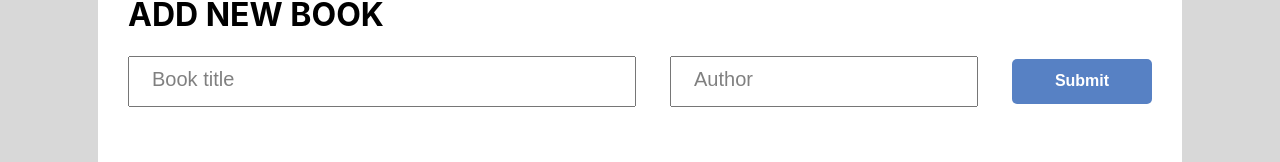
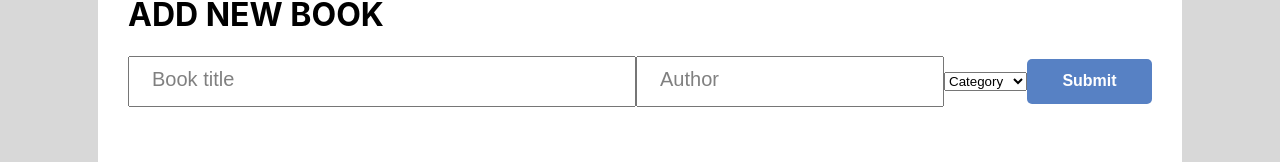
Before and after one commit to Mesi21/Library, a React (Create React App) app: page / in a window 1280 px wide. Shown: the part 147-309 px from the top of the page. Built offline with nearby package versions, Linux system fonts and the light colour scheme; no server answers.

Commit message:
:bug: fix add books to API

```diff
--- a/src/Components/AddBookForm.js
+++ b/src/Components/AddBookForm.js
@@ -1,6 +1,6 @@
 import React, { useState } from 'react';
 import { useDispatch, useSelector } from 'react-redux';
-import { addBook } from '../redux/books/books';
+import { postBook } from '../redux/books/books';
 
 const AddBookForm = () => {
   const booksList = useSelector((state) => state.booksReducer);
@@ -8,18 +8,26 @@ const AddBookForm = () => {
   const [newBook, setNew] = useState({
     title: '',
     author: '',
+    category: '',
   });
 
   const addToStore = (ev) => {
     ev.preventDefault();
     const id = `item${booksList.length + 1}`;
-    const { title, author } = newBook;
+    const { title, author, category } = newBook;
     const bookToAdd = {
       title,
       id,
       author,
+      category,
     };
-    dispatchAction(addBook(bookToAdd));
+    dispatchAction(postBook(bookToAdd));
+    setNew({
+      title: '',
+      author: '',
+      id: '',
+      category: '',
+    });
   };
 
   const onChange = (ev) => {
@@ -53,6 +61,13 @@ const AddBookForm = () => {
             onChange={onChange}
           />
         </label>
+        <select placeholder="categories" name="category" onChange={onChange} required>
+          <option value="">Category</option>
+          <option value="Romance">Biography</option>
+          <option value="Documentary">History</option>
+          <option value="Fiction">Fiction</option>
+          <option value="Crime">Crime</option>
+        </select>
         <button type="submit" onClick={addToStore} value="submit" id="submit">
           Submit
         </button>
```
